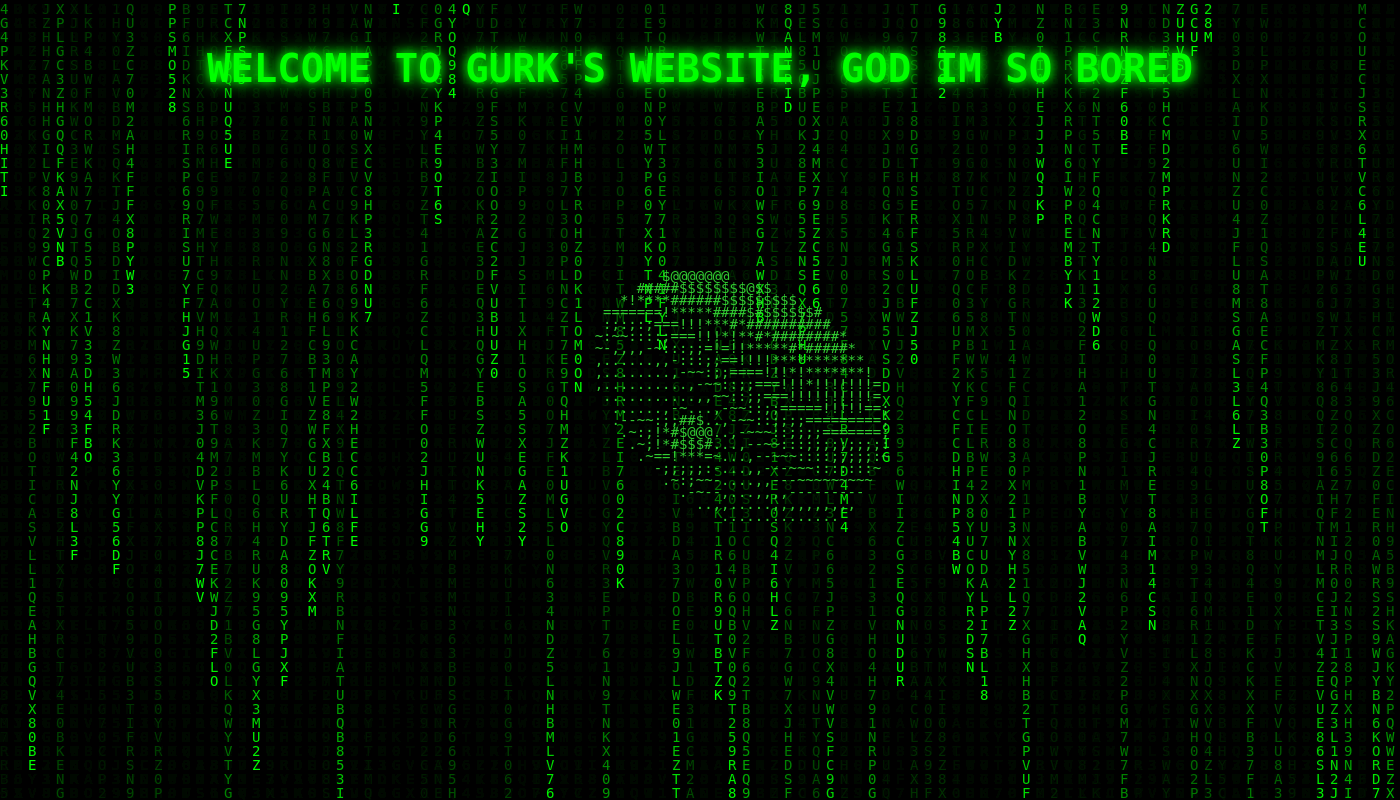
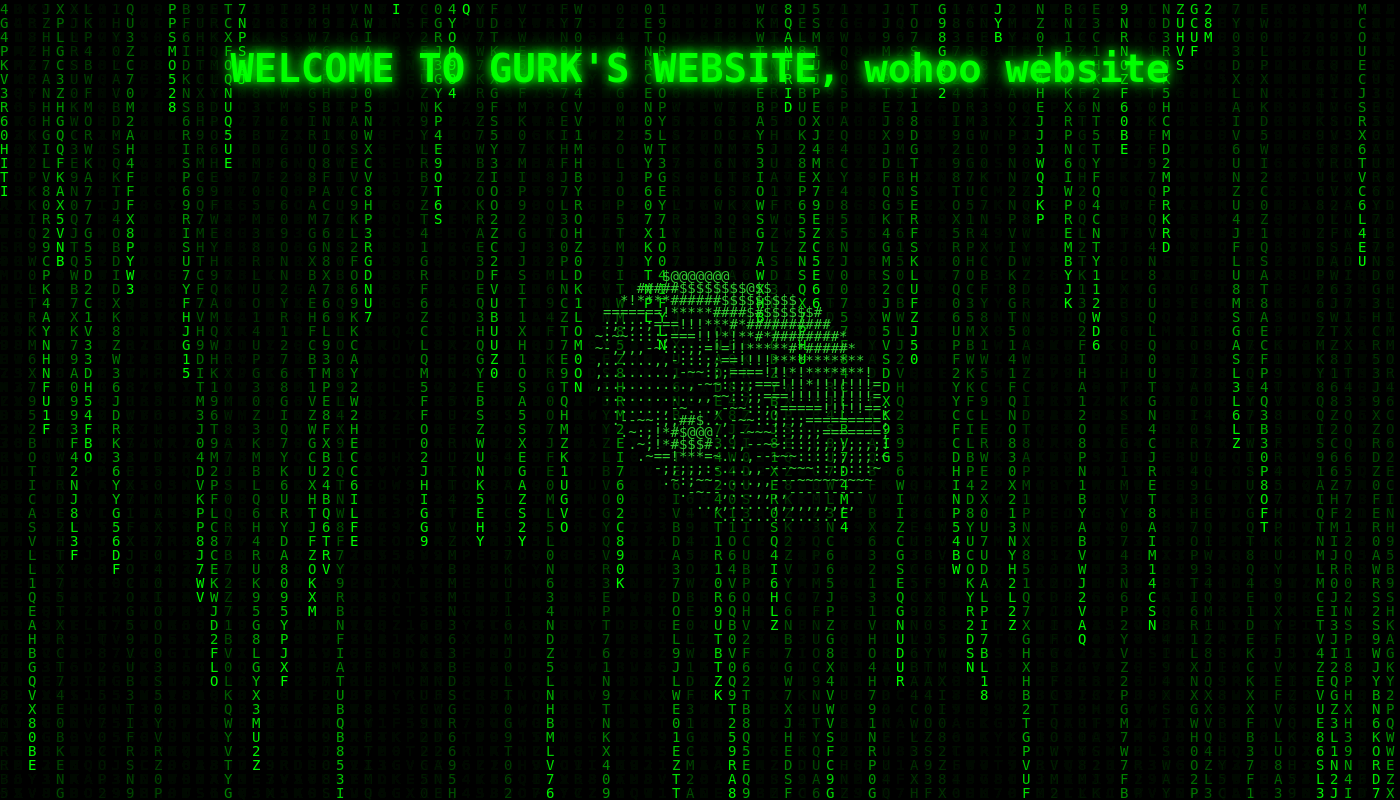
Before and after one commit to Gorgdotai/canary_clone, a FastAPI app: page / in a window 1400 px wide; the page is wider, and only the part inside the window is pictured. Run offline with FastAPI, Linux system fonts and the light colour scheme.

Commit message:
Update homepage text

```diff
--- a/templates/index.html
+++ b/templates/index.html
@@ -50,7 +50,7 @@
 </head>
 <body>
     <canvas id="matrixCanvas"></canvas>
-    <h1>WELCOME TO GURK'S WEBSITE, GOD IM SO BORED</h1>
+    <h1>WELCOME TO GURK'S WEBSITE, wohoo website</h1>
     <pre id="donut"></pre>
 
     <script>
```
